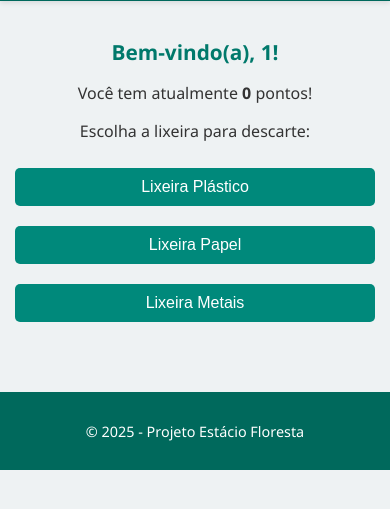
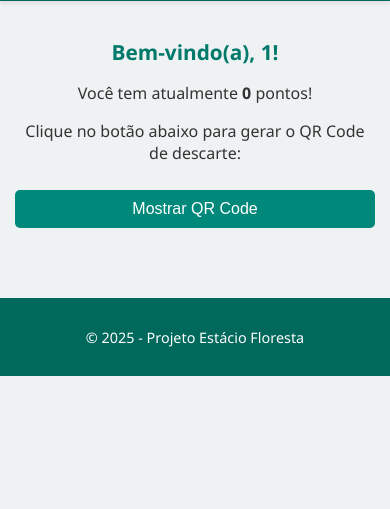
Before and after one commit to liviamarta/reciclagem-inteligente, a Flask app: page /dashboard in a window 390 px wide. Shown: the part 335-844 px from the top of the page. Run offline with Flask 3, Linux system fonts and the light colour scheme; the visitor is signed in with stand-in values (Sample User, id 1).

```diff
--- a/app.py
+++ b/app.py
@@ -53,18 +53,6 @@ def dashboard():
 
     return render_template('dashboard.html', matricula=matricula, pontos=pontos, qr_code_data=qr_code_data)
 
-@app.route('/validar_qrcode')
-def validar_qrcode():
-    matricula = request.args.get('matricula')
-
-    if matricula and matricula in fake_db:
-        # Se a matrícula for válida, adiciona 10 pontos
-        fake_db[matricula] += 10
-        return redirect(url_for('dashboard'))  # Redireciona de volta para o dashboard
-
-    # Se a matrícula não for válida, redireciona para a tela de login
-    return redirect(url_for('login'))
-
 @app.route('/ranking')
 def ranking():
     # Ordena os alunos pelo número de pontos (decrescente)
--- a/templates/dashboard.html
+++ b/templates/dashboard.html
@@ -22,14 +22,12 @@
   <main>
     <h2>Bem-vindo(a), {{ matricula }}!</h2>
     <p>Você tem atualmente <strong>{{ pontos }}</strong> pontos!</p>
-    <p>Escolha a lixeira para descarte:</p>
-    <button onclick="mostrarQRCode()">Lixeira Plástico</button>
-    <button onclick="mostrarQRCode()">Lixeira Papel</button>
-    <button onclick="mostrarQRCode()">Lixeira Metais</button>
+    <p>Clique no botão abaixo para gerar o QR Code de descarte:</p>
+    <button onclick="mostrarQRCode()">Mostrar QR Code</button>
 
     <div id="qrcode" style="margin-top: 20px; display: none;">
       <p>Escaneie este QR Code para abrir a lixeira:</p>
-      <img src="https://api.qrserver.com/v1/create-qr-code/?data=Descarte&size=150x150" alt="QR Code">
+      <img src="{{ url_for('static', filename='img/qr_lixeira.png') }}" alt="QR Code da Lixeira" width="150" height="150">
     </div>
   </main>
 
@@ -38,9 +36,7 @@
   </footer>
 
   <script>
-    function mostrarQRCode() {
-      document.getElementById('qrcode').style.display = 'block';
-    }
-  </script>
-</body>
-</html>
+  function mostrarQRCode() {
+    document.getElementById('qrcode').style.display = 'block';
+  }
+</script>
```
Also changed, not shown: qrcode.py (added, +13 -0 lines), static/img/qr_lixeira_plastico.png (added).
